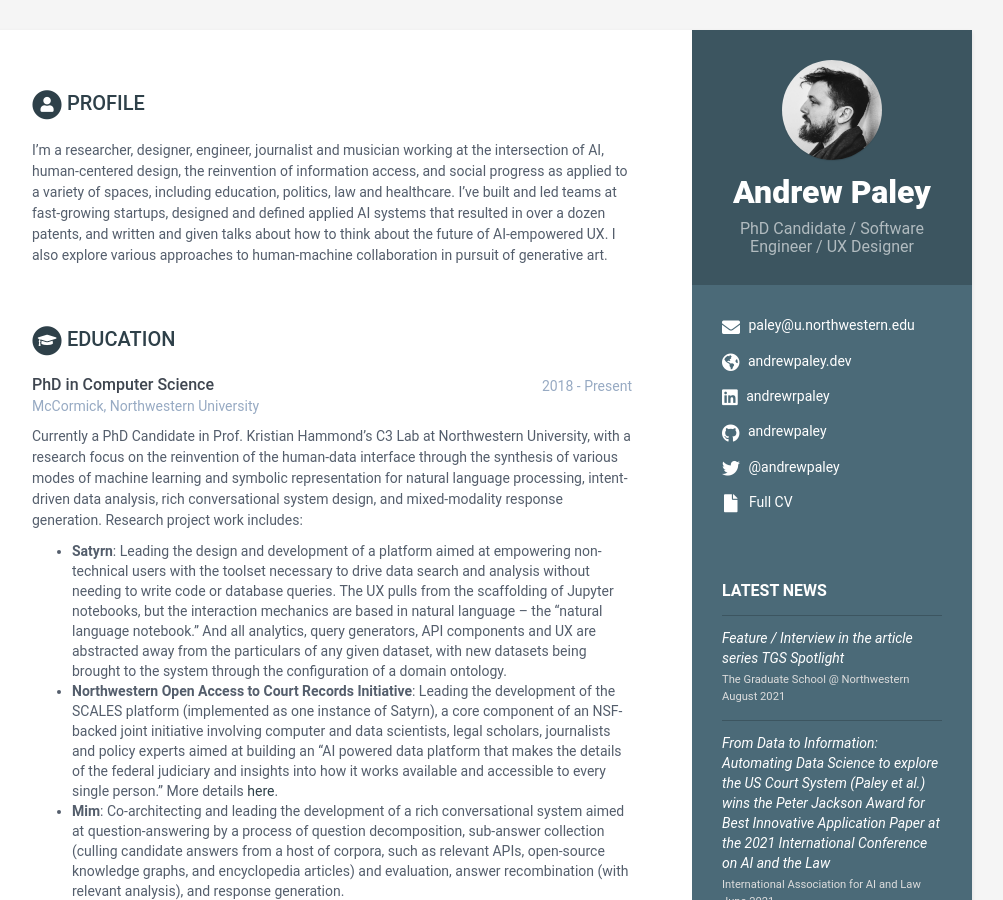
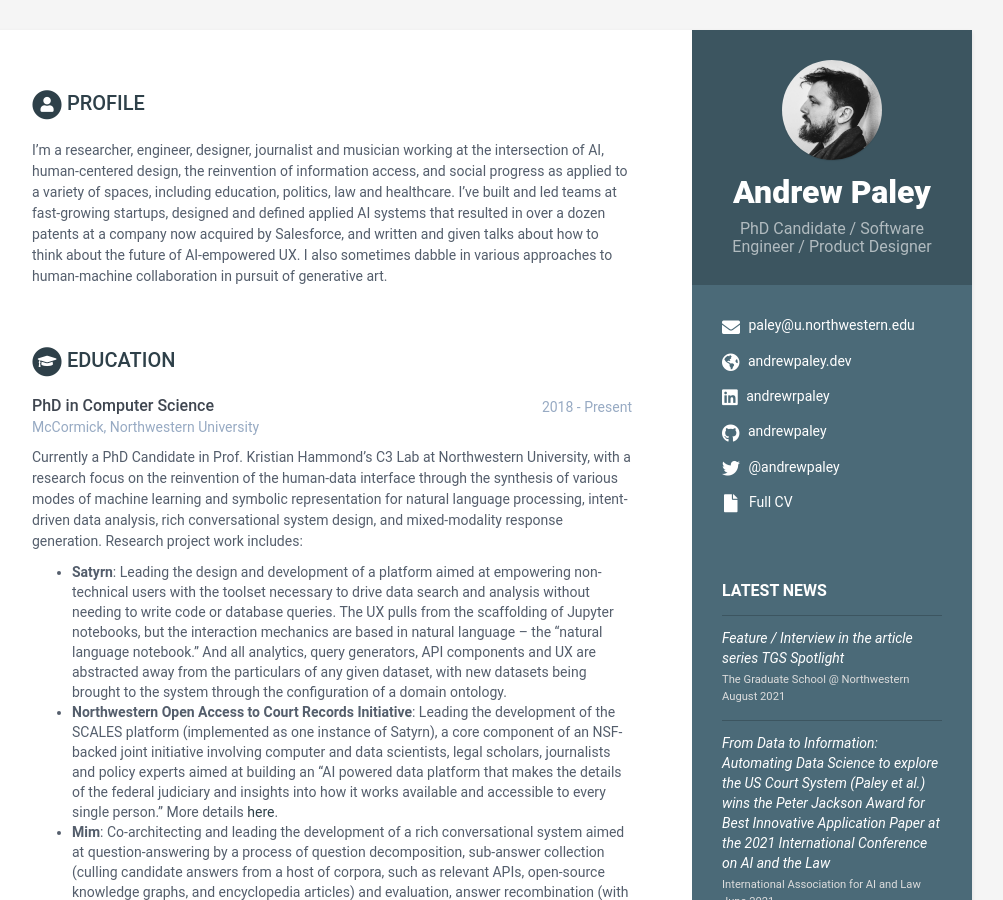
Before and after one commit to andrewpaley/andrewpaley.github.io, a Jekyll site: the page built from index.html, in a window 1280 px wide and 900 px high. Shown: the whole window, without its empty margins (168-1171 px from the left). Built offline with Jekyll 4.4.1, drawn with Linux system fonts in a browser that asks for light colours.

Commit message:
copy tweaks

```diff
--- a/_data/data.yml
+++ b/_data/data.yml
@@ -8,7 +8,7 @@ sidebar:
 
     # Profile information
     name: Andrew Paley
-    tagline: PhD Candidate / Software Engineer / UX Designer
+    tagline: PhD Candidate / Software Engineer / Product Designer
     avatar: profile.png  #place a 100x100 picture inside /assets/images/ folder and provide the name of the file below
 
     # Sidebar links
@@ -55,7 +55,7 @@ sidebar:
 career-profile:
     title: Profile
     summary: |
-      I'm a researcher, designer, engineer, journalist and musician working at the intersection of AI, human-centered design, the reinvention of information access, and social progress as applied to a variety of spaces, including education, politics, law and healthcare. I've built and led teams at fast-growing startups, designed and defined applied AI systems that resulted in over a dozen patents, and written and given talks about how to think about the future of AI-empowered UX. I also explore various approaches to human-machine collaboration in pursuit of generative art.
+      I'm a researcher, engineer, designer, journalist and musician working at the intersection of AI, human-centered design, the reinvention of information access, and social progress as applied to a variety of spaces, including education, politics, law and healthcare. I've built and led teams at fast-growing startups, designed and defined applied AI systems that resulted in over a dozen patents at a company now acquired by Salesforce, and written and given talks about how to think about the future of AI-empowered UX. I also sometimes dabble in various approaches to human-machine collaboration in pursuit of generative art.
 
 education:
     - degree: PhD in Computer Science
```
